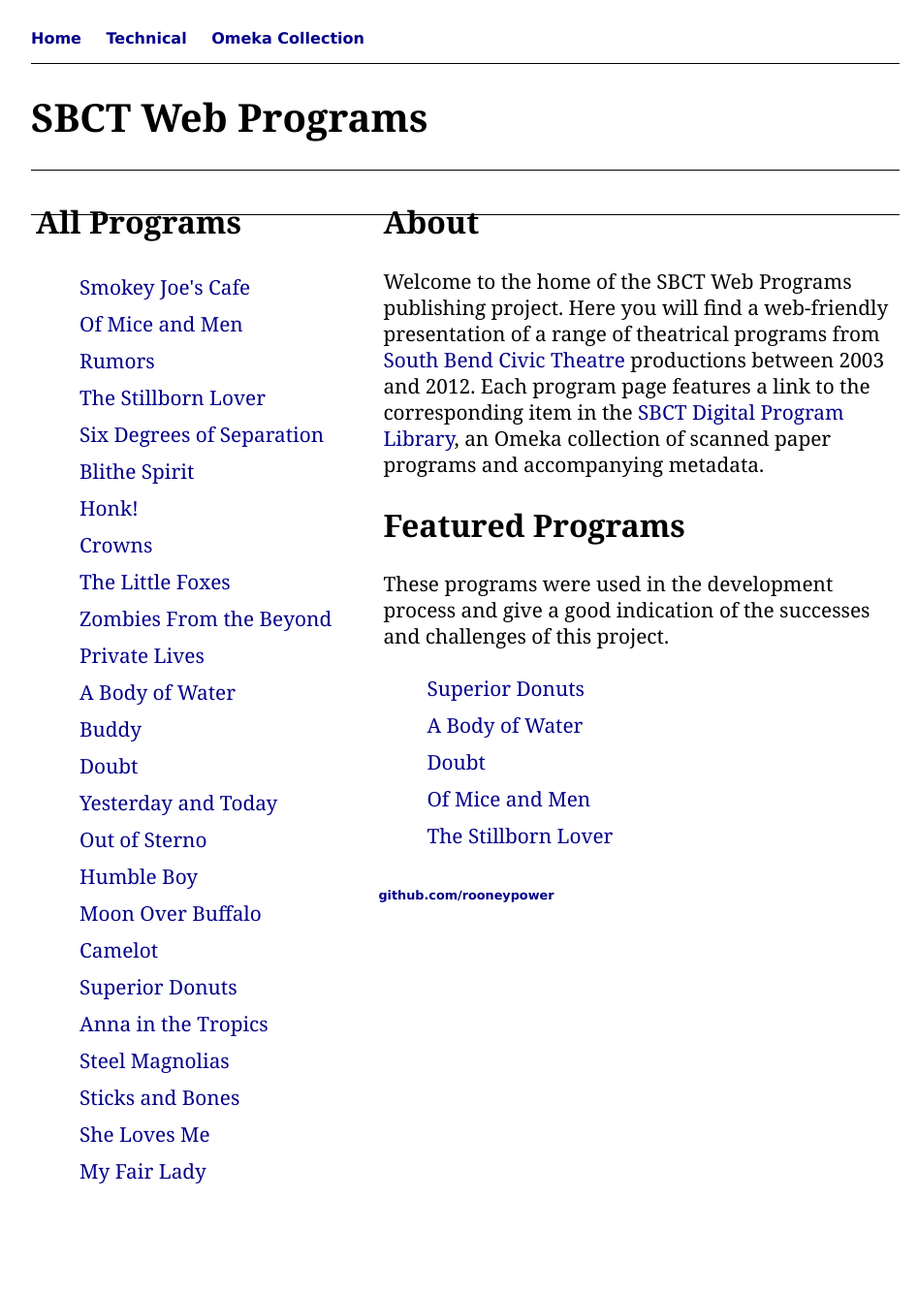
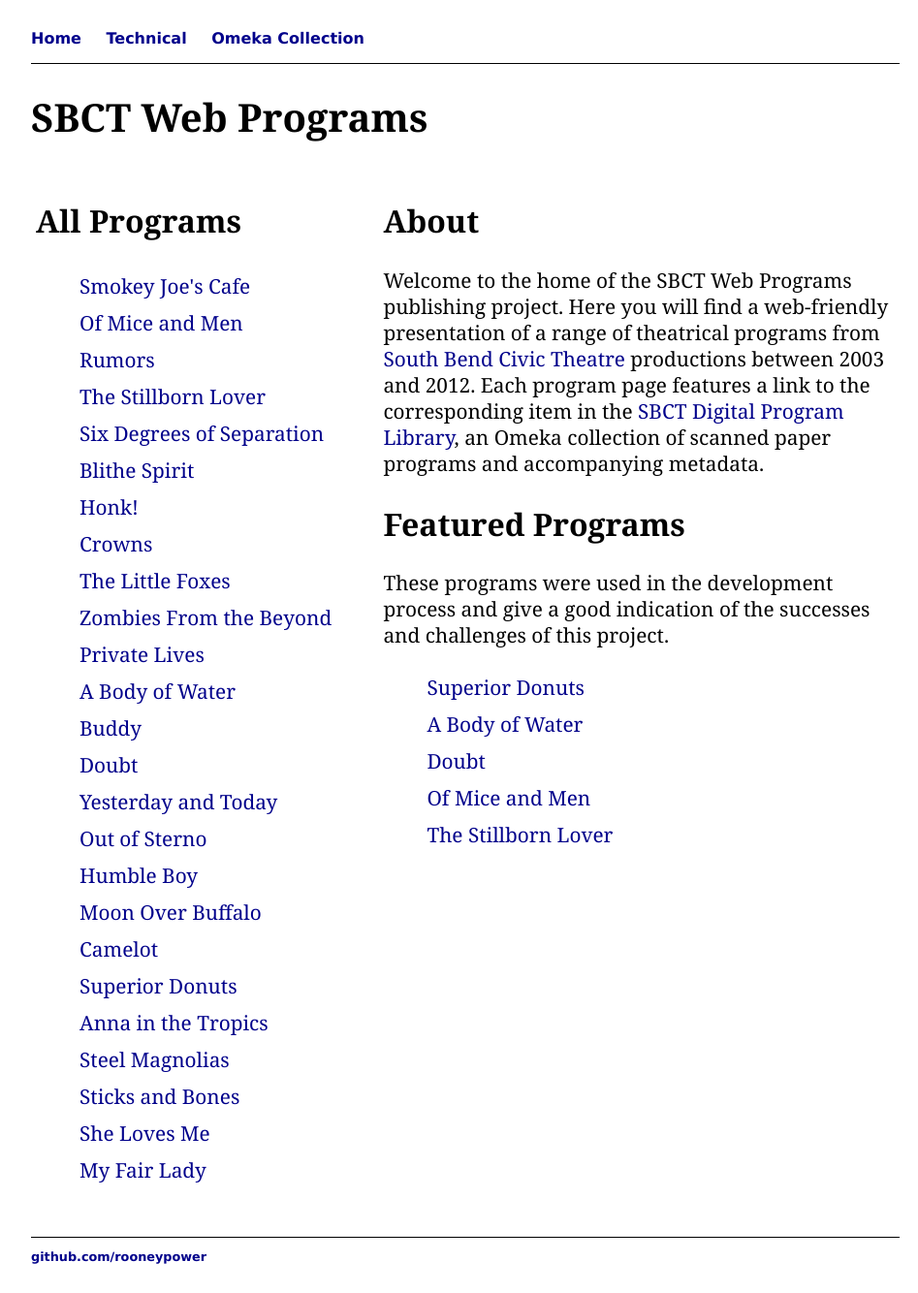
Before and after one commit to rooneypower/rooneypower.github.io, a Jekyll site: the page built from sbct/index.html, in a window 1280 px wide. Shown: the whole page at 97% size, without its empty margins (160-1107 px from the left). Built offline with Jekyll 4.4.1, drawn with Linux system fonts in a browser that asks for light colours; before the commit the page ends 1262 px from its top, so only the background shows below that.

Commit message:
Update index.html

```diff
--- a/sbct/index.html
+++ b/sbct/index.html
@@ -2,8 +2,7 @@
 layout: sbct
 title: "SBCT Web Programs"
 ---
-<h1>{{ page.title }}</h1>
-<div class="wrapper">
+	<h1>{{ page.title }}</h1>
 	<div class="float side">
 		<h2>All Programs</h2>
 		<ul class="files">
@@ -47,4 +46,4 @@ title: "SBCT Web Programs"
 			<li><a href="output/item28.xml">The Stillborn Lover</a></li>
 		</ul>
 	</div>
-</div>
+	<br class="stop"/>
```
